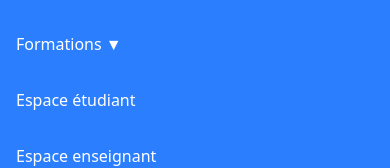
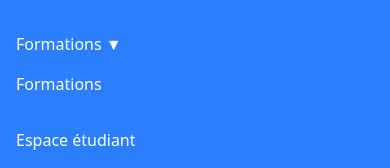
Before and after one commit to vKnie/website-geii, a Vue app in the folder frontend/: page / in a window 390 px wide. Both pictures are taken after a click on the button 374 px from the left and 50 px from the top of the page. Shown: the part 152-320 px from the top of the page. Built offline with nearby package versions, Linux system fonts and the light colour scheme.

Commit message:
mini correction

```diff
--- a/frontend/src/components/Navbar.vue
+++ b/frontend/src/components/Navbar.vue
@@ -42,7 +42,7 @@
           <button @click="toggleSubMenu('formations')" class="w-full text-left hover:underline flex justify-between items-center lg:hidden px-4 py-2">
             Formations ▼
           </button>
-          <router-link to="/formations" class="hover:underline hidden lg:block px-4 py-2 block">Formations</router-link>
+          <router-link to="/formations" class="hover:underline lg:block px-4 py-2 block">Formations</router-link>
           <ul :class="isSubMenuOpen === 'formations' ? 'block' : 'hidden'"
               class="lg:block lg:absolute right-0 mt-0 w-48 bg-white text-black shadow-md rounded-lg lg:opacity-0 lg:invisible lg:group-hover:opacity-100 lg:group-hover:visible transition-opacity duration-300 z-50">
             <li class="hover:bg-gray-200"><router-link to="/formations/lpmiaw" class="block px-4 py-2">LP MIAW</router-link></li>
```
